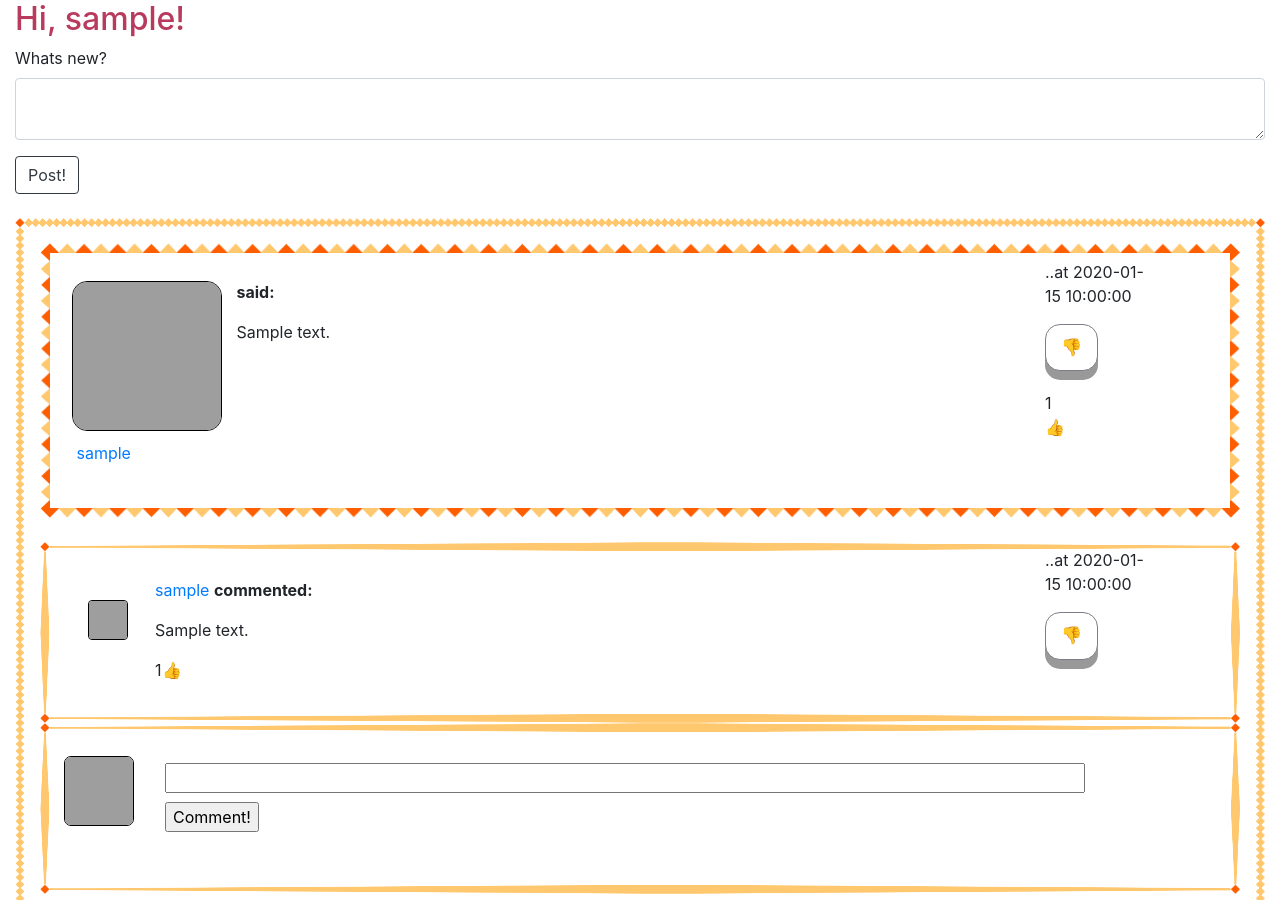
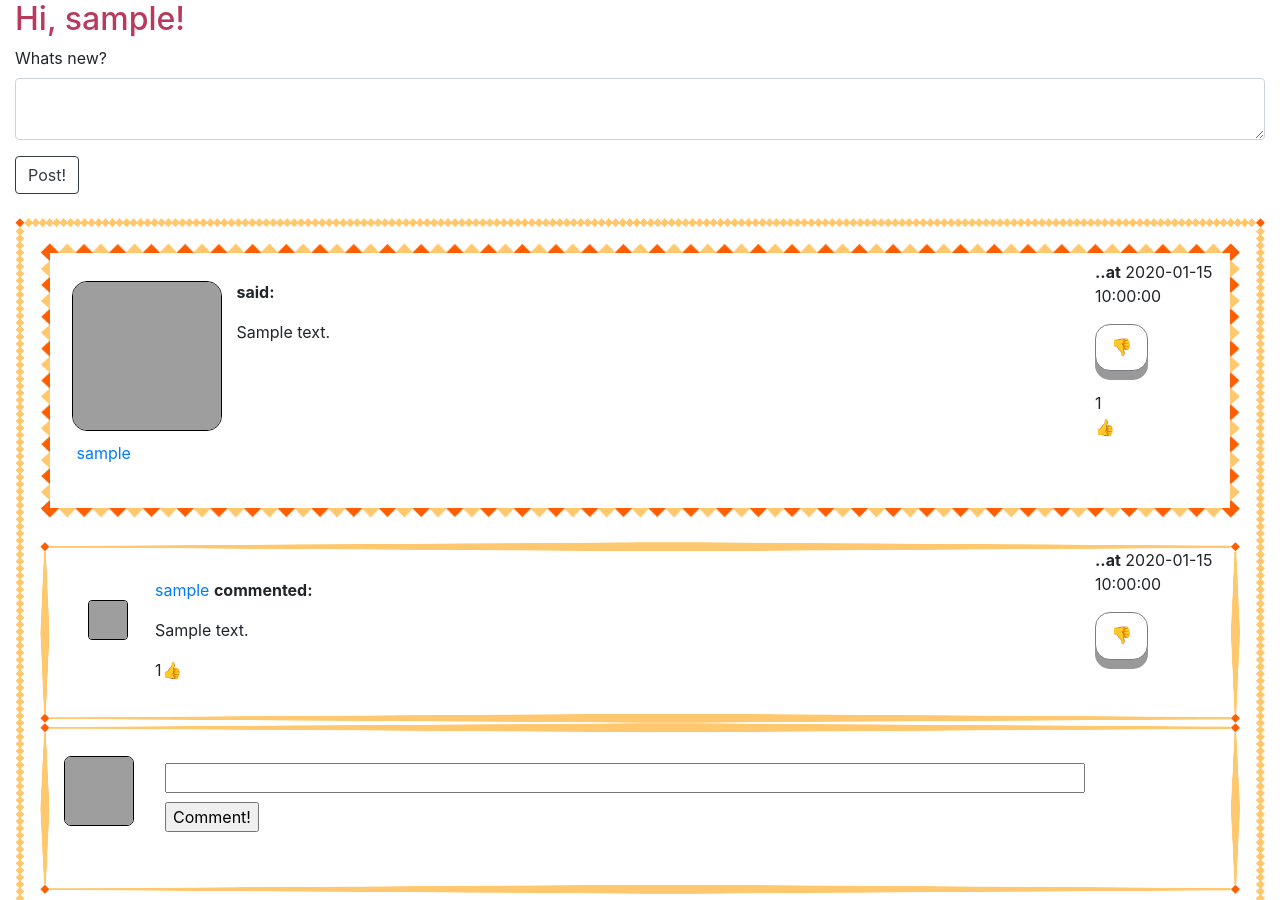
Before and after one commit to SLDem/MySNSite, a Flask app: page / in a window 1280 px wide. Shown: the part 56-956 px from the top of the page. Run offline with Flask 2, Linux system fonts and the light colour scheme; a user stored in the database is signed in; tables that the repository leaves empty hold one stand-in row (values such as "Sample post"); some libraries are stand-ins or nearby versions; grey boxes are pictures that could not be loaded.

Commit message:
Changed layout a little bit

```diff
--- a/app/templates/_comment.html
+++ b/app/templates/_comment.html
@@ -22,7 +22,7 @@
 
         <!-- Timestamp and like button -->
         <div id="right_comment">
-            <p>..at {{comment.timestamp.replace(microsecond=0)}}</p>
+            <p><b>..at</b> {{comment.timestamp.replace(microsecond=0)}}</p>
             {% if current_user.liked_comment(comment) %}
                 <a href="{{ url_for('comment_like_action', comment_id=comment.id, action='dislike') }}"><div class="button">&#128078</div></a>
             {% else %}
--- a/app/templates/_post.html
+++ b/app/templates/_post.html
@@ -28,7 +28,7 @@
 
             <!-- Timestamp and like button -->
             <div id="right_post">
-                <p>..at {{post.timestamp.replace(microsecond=0)}}</p>
+                <p><b>..at</b> {{post.timestamp.replace(microsecond=0)}}</p>
                 {% if current_user.liked_post(post) %}
                     <a href="{{ url_for('like_action', post_id=post.id, action='dislike') }}"><div class="button">&#128078</div></a>
                 {% else %}
--- a/app/templates/base.html
+++ b/app/templates/base.html
@@ -13,12 +13,12 @@
         #container_post{width:100%; height: 190px; margin-bottom: 2%;}
         #left_post{float: left; width: 160px; margin-left: 1%; margin-top: 0.1%;}
         #center_post{margin: 0 auto; width: 80%; margin-top: 1%; margin-left: 1%;}
-        #right_post{float: right; width: 100px; margin-right: 70px; margin-top: -100px;}
+        #right_post{float: right; width: 120px; margin-top: -100px;}
 
         #container_comment{width:100%; height: 190px;}
         #left_comment{float: left; width: 30px; margin-left: 2%; margin-top: 22px;}
         #center_comment{margin: 0 auto; width: 70%; margin-top: 1%; margin-left: 90px;}
-        #right_comment{float: right; width: 100px; margin-right: 70px; margin-top: -150px;}
+        #right_comment{float: right; width: 120px; margin-top: -150px;}
 
         #container_post_comment{width:100%;}
         #left_post_comment{float: left; width: 20px; margin-left: 2%; margin-top: 2.7%;}
```
Also changed, not shown: app/app.db.
